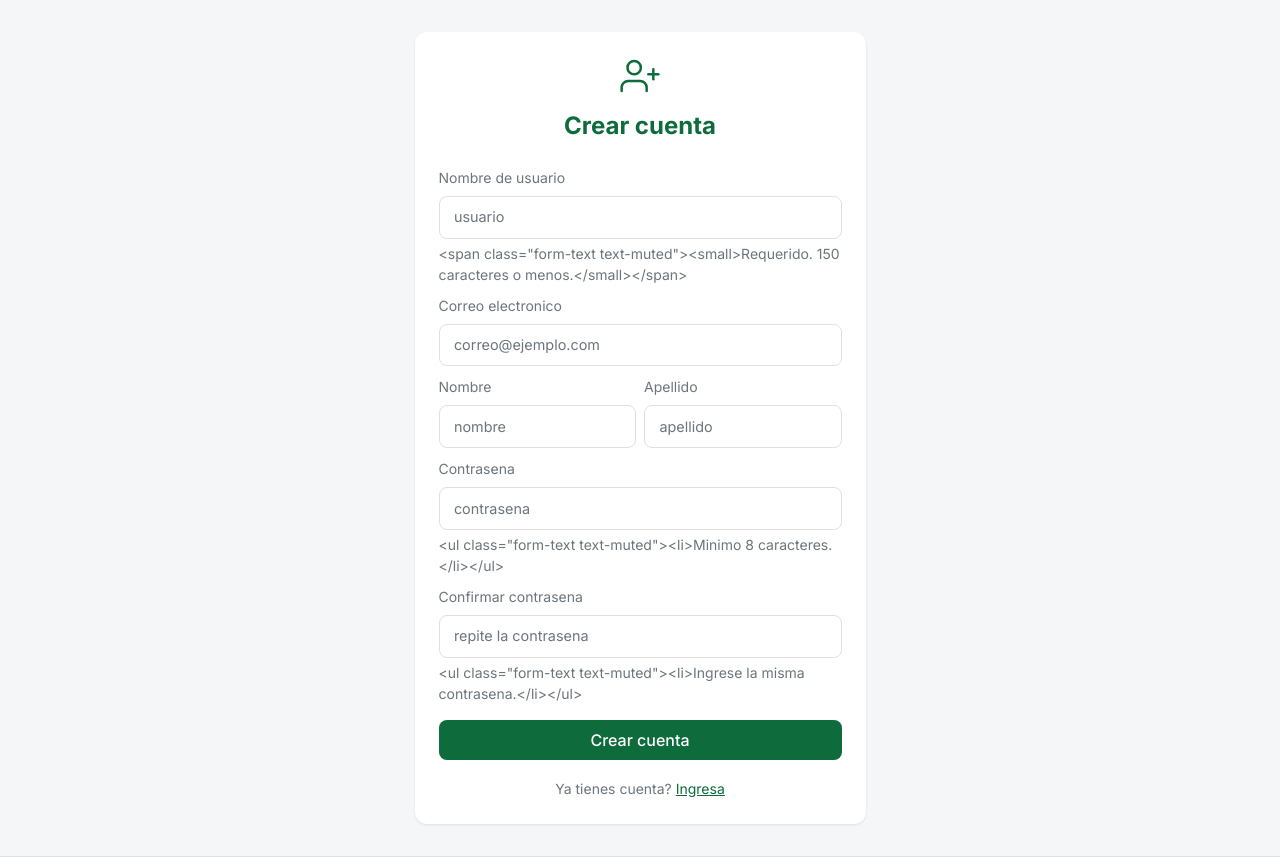
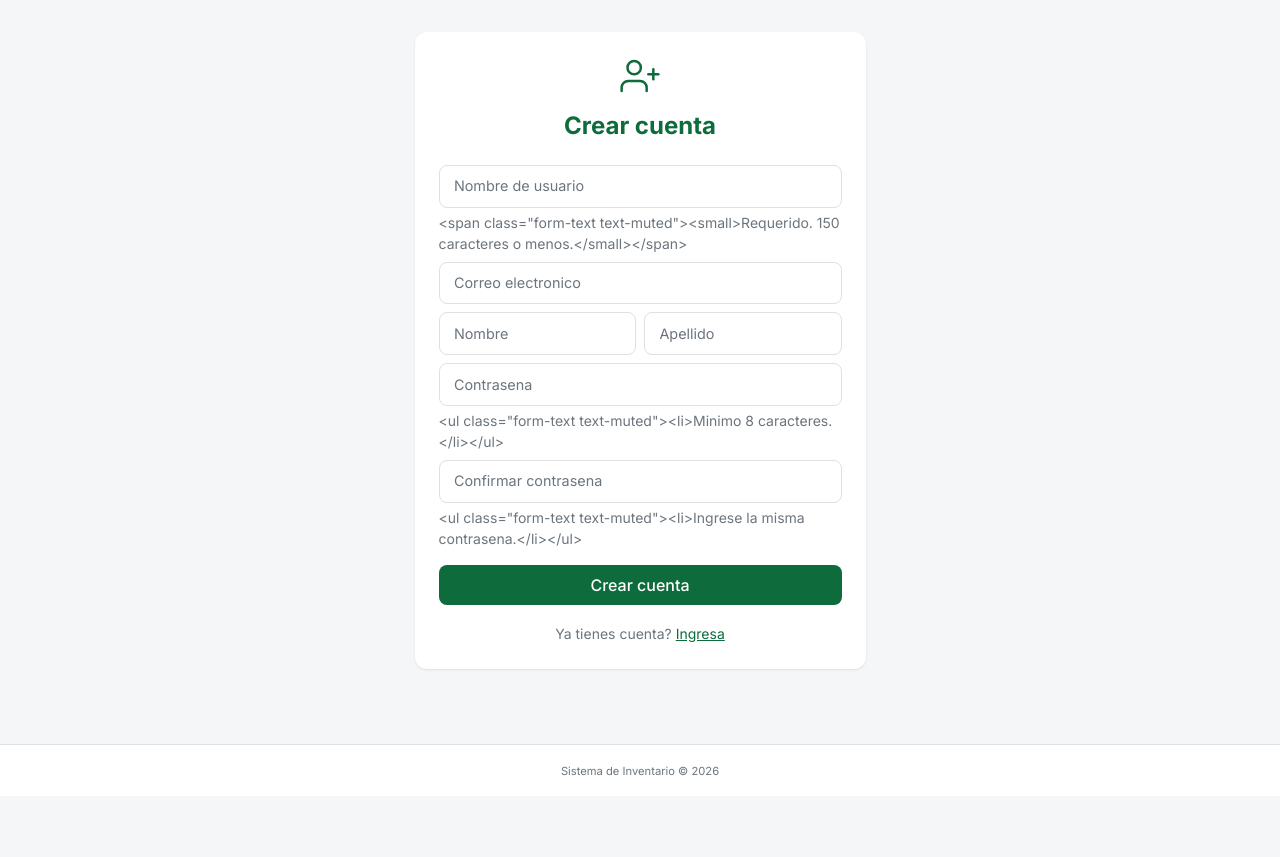
Before and after one commit to Samuelperez29/modulo, a Django app: page /registrar/ in a window 1280 px wide. Shown: the part 58-915 px from the top of the page. After the commit the page ends 833 px from the top, so only its background shows below. Run offline with Django 4.2, Linux system fonts and the light colour scheme; some libraries are stand-ins or nearby versions.

Commit message:
elimina labels

```diff
--- a/productos/templates/home.html
+++ b/productos/templates/home.html
@@ -137,12 +137,10 @@
                     <form method="POST" action="{% url 'home' %}">
                         {% csrf_token %}
                         <div class="mb-3">
-                            <label class="form-label small fw-medium text-muted">Usuario</label>
-                            <input type="text" class="form-control" name="username" placeholder="Ingresa tu usuario" required>
+                            <input type="text" class="form-control" name="username" placeholder="Usuario" required>
                         </div>
                         <div class="mb-3">
-                            <label class="form-label small fw-medium text-muted">Contrasena</label>
-                            <input type="password" class="form-control" name="password" placeholder="Ingresa tu contrasena" required>
+                            <input type="password" class="form-control" name="password" placeholder="Contrasena" required>
                         </div>
                         <button type="submit" class="btn btn-green w-100 py-2 fw-medium">Ingresar</button>
                     </form>
--- a/productos/templates/register.html
+++ b/productos/templates/register.html
@@ -28,32 +28,26 @@
                     </div>
                     {% endif %}
                     <div class="mb-2">
-                        <label class="form-label small fw-medium text-muted">Nombre de usuario</label>
-                        <input type="text" name="username" class="form-control" placeholder="usuario" maxlength="150" required id="id_username">
+                        <input type="text" name="username" class="form-control" placeholder="Nombre de usuario" maxlength="150" required id="id_username">
                         <div class="form-text small">{{ form.username.help_text }}</div>
                     </div>
                     <div class="mb-2">
-                        <label class="form-label small fw-medium text-muted">Correo electronico</label>
-                        <input type="email" name="email" class="form-control" placeholder="correo@ejemplo.com" required id="id_email">
+                        <input type="email" name="email" class="form-control" placeholder="Correo electronico" required id="id_email">
                     </div>
                     <div class="row g-2 mb-2">
                         <div class="col">
-                            <label class="form-label small fw-medium text-muted">Nombre</label>
-                            <input type="text" name="first_name" class="form-control" placeholder="nombre" id="id_first_name">
+                            <input type="text" name="first_name" class="form-control" placeholder="Nombre" id="id_first_name">
                         </div>
                         <div class="col">
-                            <label class="form-label small fw-medium text-muted">Apellido</label>
-                            <input type="text" name="last_name" class="form-control" placeholder="apellido" id="id_last_name">
+                            <input type="text" name="last_name" class="form-control" placeholder="Apellido" id="id_last_name">
                         </div>
                     </div>
                     <div class="mb-2">
-                        <label class="form-label small fw-medium text-muted">Contrasena</label>
-                        <input type="password" name="password1" class="form-control" placeholder="contrasena" required id="id_password1">
+                        <input type="password" name="password1" class="form-control" placeholder="Contrasena" required id="id_password1">
                         <div class="form-text small">{{ form.password1.help_text }}</div>
                     </div>
                     <div class="mb-3">
-                        <label class="form-label small fw-medium text-muted">Confirmar contrasena</label>
-                        <input type="password" name="password2" class="form-control" placeholder="repite la contrasena" required id="id_password2">
+                        <input type="password" name="password2" class="form-control" placeholder="Confirmar contrasena" required id="id_password2">
                         <div class="form-text small">{{ form.password2.help_text }}</div>
                     </div>
                     <button type="submit" class="btn btn-green w-100 py-2 fw-medium">Crear cuenta</button>
```
